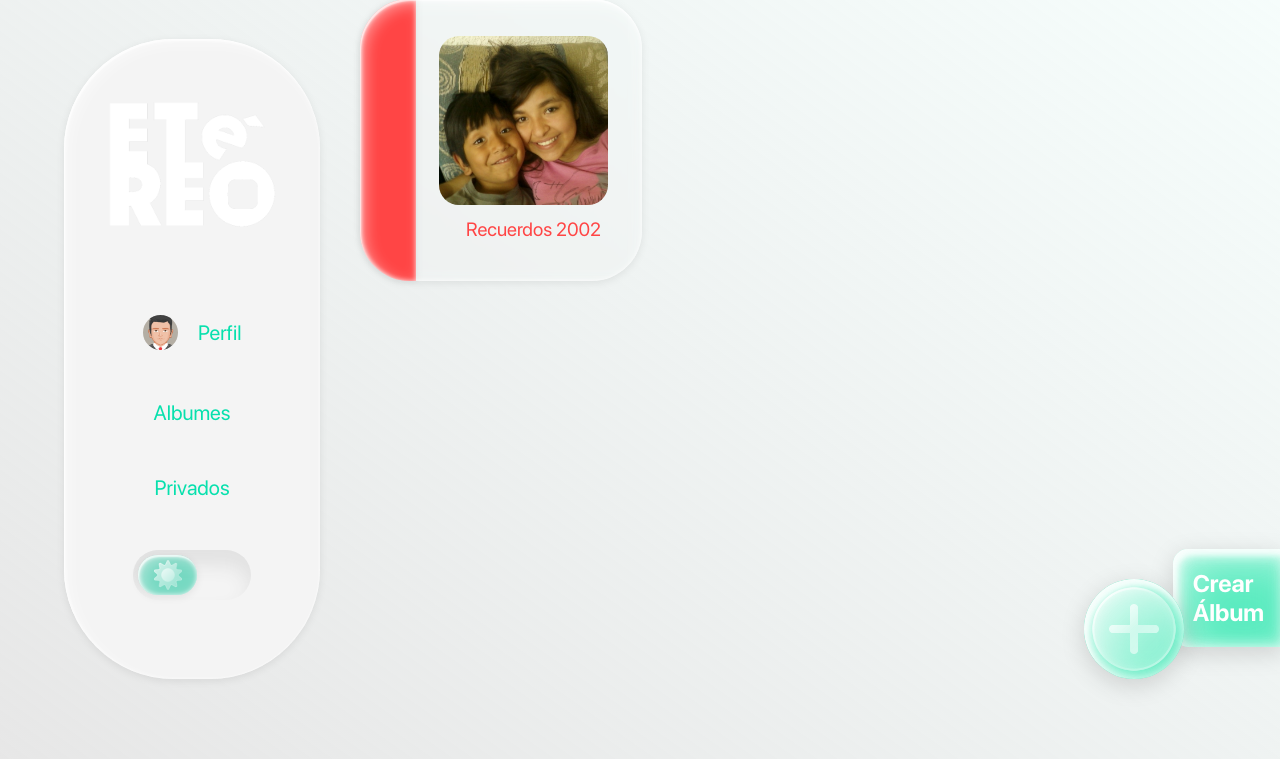
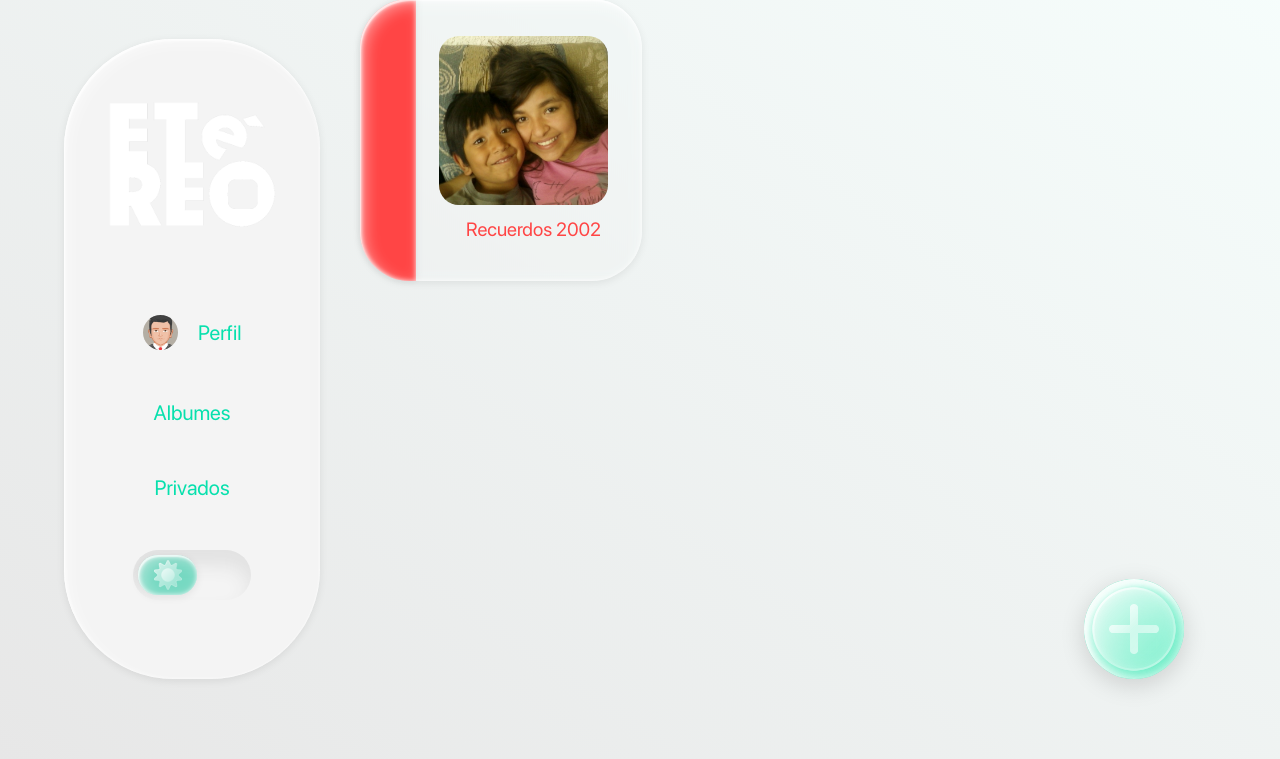
Before and after one commit to LuisPadillaG/ProyectoFinal_ProyectoIntegralWeb, a PHP site: page /dashboard.html in a window 1280 px wide. Shown: the part 41-800 px from the top of the page. Run offline with PHP 8.4, Linux system fonts and the light colour scheme.

Commit message:
ACTUALIZA Navegacion
Navegación con animaciones

```diff
--- a/css/dashboard.css
+++ b/css/dashboard.css
@@ -229,12 +229,12 @@ body {
 }
 .buttoncompletoCrearAlbum h4{
     position: absolute;
-    bottom: 0;
-    right: 10%;
-    color: white;
-    padding: 20px;
+    bottom: -5px;
+    right: 25%;
+    color: rgb(255, 255, 255);
+    padding: 10px;
     font-size: 1.5em;
-    border-radius: 15px 0px 0px 15px;
+    border-radius: 15px 15px 15px 15px;
     background-color: rgba(11, 230, 164, 0.647);
     box-shadow:
         inset 4px 4px 15px rgba(255, 255, 255, 0.82),
@@ -246,7 +246,7 @@ body {
     0px 6px 25px rgba(0, 0, 0, 0.15);
     backdrop-filter: blur(16px) saturate(120%);
     -webkit-backdrop-filter: blur(16px) saturate(130%);
-    transform: translateX(100px);
+    width: 250px;
 }
 .buttoncompletoCrearAlbum img{
     position: absolute;
@@ -266,14 +266,18 @@ body {
     -webkit-backdrop-filter: blur(16px) saturate(130%);
     border-radius: 150px;
     transition: 0.4s all ease-out;
+    z-index: 12;
 }
 .buttoncompletoCrearAlbum img:hover{
     transform: rotateZ(90deg);
+    z-index: 10;
 }
-.buttoncompletoCrearAlbum img:hover + h4  {
-    opacity: 1;
-    transform: translateX(0px);
-    width: auto;
+.descripcionButton{
+    opacity: 0;
+    transition: 0.4s all ease-out;
+}
+.buttoncompletoCrearAlbum img:hover + .descripcionButton {
+    opacity: 0.8;
 }
 /* fin de albumes y comienzo de privados */
 .contenidoPrivados{
@@ -344,5 +348,10 @@ input[type=number] {
 }
 /* fin de privados y comienzo de perfil*/
 .contenidoPerfil{
+    position: absolute;
+    width: 75%;
+    height: 100vh;
+    background-color: rgba(230, 8, 8, 0);
+    right: 0;
     display: none;
 }
--- a/css/styles_general.css
+++ b/css/styles_general.css
@@ -62,6 +62,7 @@ h2 {
     opacity: 1
   }
 }
+
 /* ----------------------------------------------
   Generated by AnimatiSS
   Licensed under FreeBSD License
@@ -83,6 +84,50 @@ h2 {
   }
 }
 
+/* ----------------------------------------------
+  Generated by AnimatiSS
+  Licensed under FreeBSD License
+  URL: https://xsgames.co/animatiss
+  Twitter: @xsgames_
+---------------------------------------------- */
+
+.scale-up-center {
+  animation: scale-up-center 0.7s;
+}
+
+@keyframes scale-up-center {
+  0% {
+    transform: scale(.5)
+  }
+
+  100% {
+    transform: scale(1)
+  }
+}
+
+/* ----------------------------------------------
+  Generated by AnimatiSS
+  Licensed under FreeBSD License
+  URL: https://xsgames.co/animatiss
+  Twitter: @xsgames_
+---------------------------------------------- */
+
+.scale-down-center {
+  animation: scale-down-center 0.7s;
+}
+
+@keyframes scale-down-center {
+  0% {
+    transform: scale(1);
+    opacity: 1;
+  }
+
+  100% {
+    transform: scale(.7);
+    opacity: 0.5;
+  }
+}
+
 /* ----------------Fin de animaciones ------------------------- */
 /*cursor*/
 /*body{
--- a/dashboard.html
+++ b/dashboard.html
@@ -44,8 +44,8 @@
             </div>
         </div>
         <div class="buttoncompletoCrearAlbum">
-            <h4>Crear Álbum</h4>
             <img src="recursos/img/plus_icon.png" alt="">
+            <h4 class="descripcionButton">Crear Álbum</h4>
         </div>
     </section>
     <section class="contenidoPrivados">
@@ -55,7 +55,7 @@
                 maxlength="4" minlength="4" required
                 oninput="this.value = this.value.replace(/[^0-9]/g, '').slice(0, 4)">
         </div>
-        <div class="ContenedorContenidoAlbum">
+        <div class="ContenedorContenidoAlbum contenidoInternoPrivado">
             <div class="TarjetaAlbum">
                 <div class="colorTarjetaAlbum"></div>
                 <img class="menuHamburguesaTarjetaAlbum" src="recursos/img/burguer_menu_icon.png" alt="">
--- a/js/dashboard.js
+++ b/js/dashboard.js
@@ -6,18 +6,84 @@ const contenedor = document.querySelector(".ContenedorCartas");
 const contenidoAlbumes = document.querySelector(".contenidoAlbumes");
 const contenidoPerfil = document.querySelector(".contenidoPerfil");
 const contenidoPrivados = document.querySelector(".contenidoPrivados");
-function VisualizarPerfil(){
+    const VerificacionContenidoPrivado = document.querySelector(".VerificacionContenidoPrivado");
+    const contenidoInternoPrivado = document.querySelector(".contenidoInternoPrivado")
+function VisualizarPerfil() {
+    contenidoPerfil.classList.remove('blur-out', 'blur-in');
+    contenidoAlbumes.classList.remove('blur-out', 'blur-in');
+    contenidoPrivados.classList.remove('blur-out', 'blur-in');
+    contenidoInternoPrivado.classList.remove('blur-in', 'blur-out')
+    VerificacionContenidoPrivado.classList.remove('scale-up-center', 'scale-down-center');
+
+    if(window.getComputedStyle(contenidoAlbumes).display === "block"){
+        contenidoAlbumes.classList.add('blur-out')
+        contenidoAlbumes.addEventListener('animationend', () => {
+            contenidoAlbumes.style.display = 'none';
             contenidoPerfil.style.display = 'block';
-    contenidoAlbumes.style.display = 'none';
+            contenidoPerfil.classList.add('blur-in');
+        }, { once: true });
+    }
+    if(window.getComputedStyle(contenidoPrivados).display === "block"){
+        contenidoInternoPrivado.classList.add("blur-out")
+        VerificacionContenidoPrivado.classList.add("scale-down-center")
+        VerificacionContenidoPrivado.addEventListener('animationend', () => {
             contenidoPrivados.style.display = 'none';
+            contenidoPerfil.style.display = 'block';
+            contenidoPerfil.classList.add('blur-in');
+        }, { once: true });
     }
-function VisualizarAlbumes(){
+
+}
+function VisualizarAlbumes() {
+    contenidoPerfil.classList.remove('blur-out', 'blur-in');
+    contenidoAlbumes.classList.remove('blur-out', 'blur-in');
+    contenidoPrivados.classList.remove('blur-out', 'blur-in');
+    contenidoInternoPrivado.classList.remove('blur-in', 'blur-out')
+    VerificacionContenidoPrivado.classList.remove('scale-up-center', 'scale-down-center');
+
+    // dato curioso de desarrollador: window.getComputedStyle() para obtener el valor real del display en pantalla, en lugar de style.display, que realmente verifica todo visto desde el JS
+    if (window.getComputedStyle(contenidoPrivados).display === "block") {
+        contenidoInternoPrivado.classList.add("blur-out")
+        VerificacionContenidoPrivado.classList.add("scale-down-center")
+        contenidoPrivados.addEventListener('animationend', () => {
+            contenidoPrivados.style.display = 'none';
+            contenidoAlbumes.style.display = 'block';
+            contenidoAlbumes.classList.add('blur-in');
+        }, { once: true });
+    }
+    if (window.getComputedStyle(contenidoPerfil).display === "block") {
+        contenidoPerfil.classList.add('blur-out')
+        contenidoPerfil.addEventListener('animationend', () => {
             contenidoPerfil.style.display = 'none';
             contenidoAlbumes.style.display = 'block';
-    contenidoPrivados.style.display = 'none';
+            contenidoAlbumes.classList.add('blur-in');
+        }, { once: true });
     }
-function VisualizarPrivados(){
+
+}
+function VisualizarPrivados() {
+    contenidoPerfil.classList.remove('blur-out', 'blur-in');
+    contenidoAlbumes.classList.remove('blur-out', 'blur-in');
+    contenidoPrivados.classList.remove('blur-out', 'blur-in');
+    contenidoInternoPrivado.classList.remove('blur-in', 'blur-out')
+    VerificacionContenidoPrivado.classList.remove('scale-up-center', 'scale-down-center');
+
+    if (window.getComputedStyle(contenidoPerfil).display === "block") {
+        contenidoPerfil.classList.add('blur-out')
+        contenidoPerfil.addEventListener('animationend', () => {
             contenidoPerfil.style.display = 'none';
+            contenidoPrivados.style.display = 'block';
+            contenidoInternoPrivado.classList.add('blur-in');
+            VerificacionContenidoPrivado.classList.add('scale-up-center');
+        }, { once: true });
+    }
+    if (window.getComputedStyle(contenidoAlbumes).display === "block") {
+        contenidoAlbumes.classList.add('blur-out')
+        contenidoAlbumes.addEventListener('animationend', () => {
             contenidoAlbumes.style.display = 'none';
             contenidoPrivados.style.display = 'block';
+            contenidoInternoPrivado.classList.add('blur-in');
+            VerificacionContenidoPrivado.classList.add('scale-up-center');
+        }, { once: true });
     }
+}
--- /dev/null
+++ b/package.json
@@ -0,0 +1,5 @@
+{
+  "dependencies": {
+    "anime.css": "^1.0.1"
+  }
+}
```
Also changed, not shown: package-lock.json (added). Lines whose indentation alone changed are shown as unchanged.
